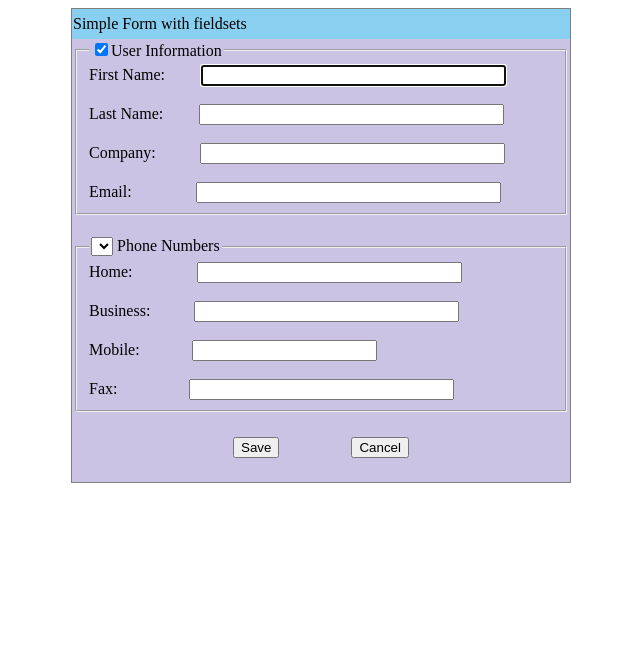
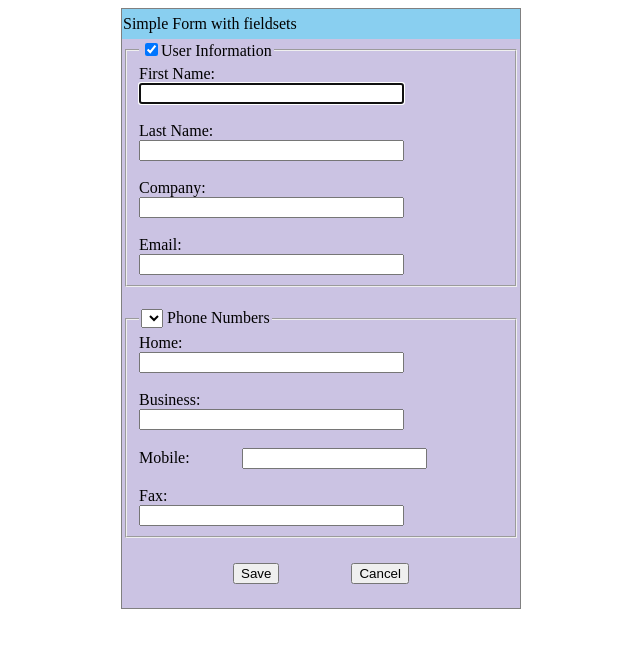
Before and after one commit to nidhi-thakur12/Fieldsets, a plain HTML site: page ass2.html in a window 1280 px wide. Shown: the whole page, without its empty margins (319-959 px from the left). Drawn offline with Linux system fonts and the light colour scheme.

Commit message:
first commit

```diff
--- a/ass2.html
+++ b/ass2.html
@@ -7,7 +7,8 @@
 </head>
 <body>
     <center>
-    <table border="1px" width="500px" rules="none" bgcolor="#CBC3E3">
+    <table border="1px" rules="none" width="400px"  bgcolor="#CBC3E3">
+        <form name="fieldsets" method="GET">
         <tr bgcolor="#89CFF0" height="30px">
             <td>Simple Form with fieldsets</td>
         </tr>
@@ -19,19 +20,19 @@
 
                         First Name:
                         &nbsp;&nbsp;&nbsp;&nbsp;  &nbsp;&nbsp;
-                        <input type="text" name="fn" size="35px" required autofocus>
+                        <input type="text" name="fn" size="30px" required autofocus>
                         <br><br>
                         Last Name:
                         &nbsp;&nbsp;&nbsp;&nbsp;  &nbsp;&nbsp;
-                        <input type="text" name="ln" size="35px" required>
+                        <input type="text" name="ln" size="30px" required>
                         <br><br>
                         Company:
                         &nbsp;&nbsp;  &nbsp;&nbsp;  &nbsp;  &nbsp;
-                        <input type="text" name="co" size="35px" required>
+                        <input type="text" name="co" size="30px" required>
                         <br><br>
                         Email:
                         &nbsp;&nbsp;  &nbsp;&nbsp;  &nbsp;&nbsp;  &nbsp;&nbsp;  &nbsp;&nbsp;
-                        <input type="email" name="e" size="35px" required>
+                        <input type="email" name="e" size="30px" required>
 
 
                 </td>
@@ -52,7 +53,7 @@
                  <br><br>
                  Mobile:
                  &nbsp;&nbsp;  &nbsp;&nbsp;  &nbsp;  &nbsp;&nbsp;&nbsp;
-                 <input type="number" name="mo" size="30px"  required>
+                 <input type="number" name="mo" size="30px" maxlength="10" required>
                  <br><br>
                  Fax:
                  &nbsp;&nbsp;  &nbsp;&nbsp;  &nbsp;  &nbsp;&nbsp;&nbsp;  &nbsp;&nbsp;  &nbsp;
@@ -70,6 +71,7 @@
                 </th>
 
             </tr>
+        </form>
         </table>
         </center>
     </body>
```
Also changed, not shown: index.html (+1 -1 lines).
